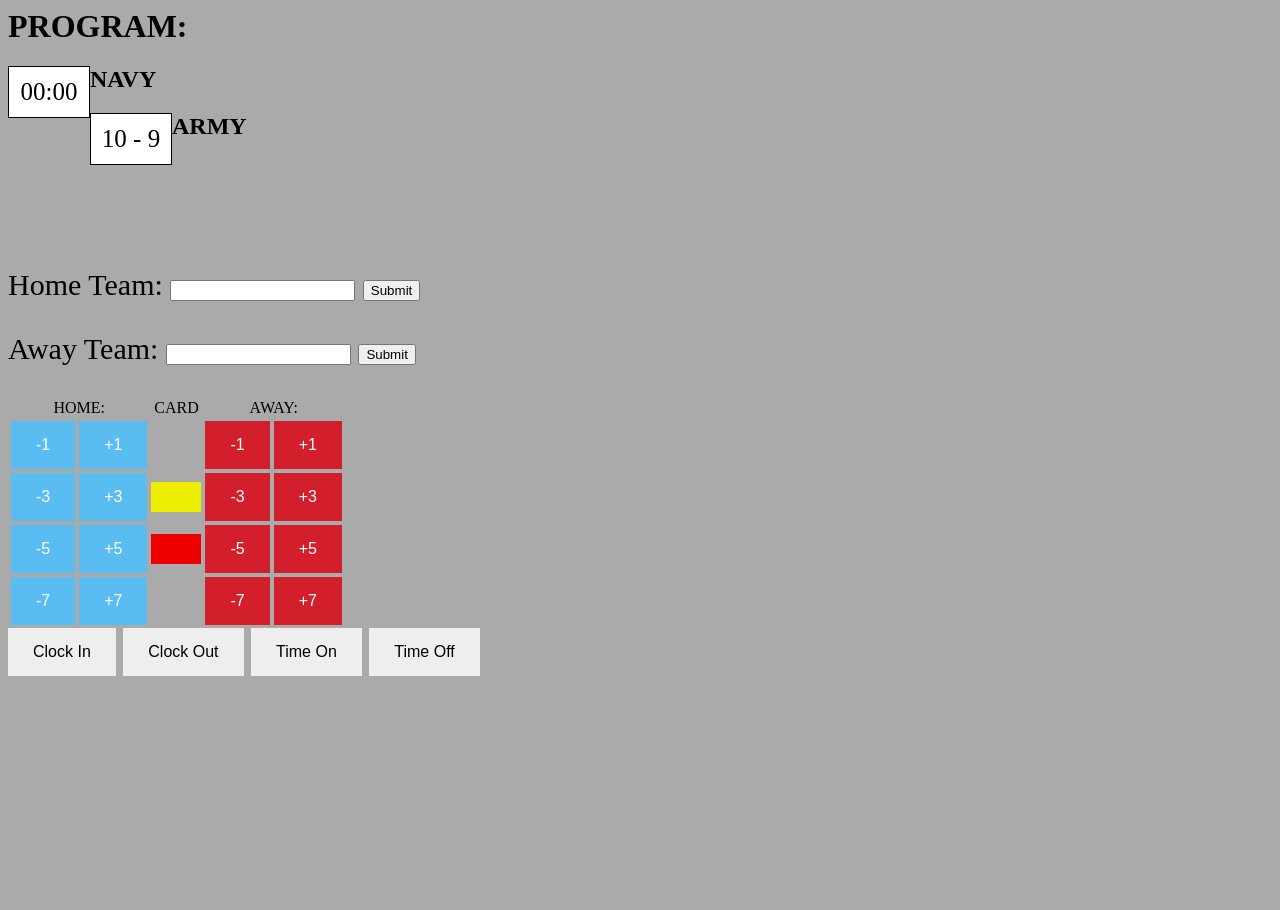
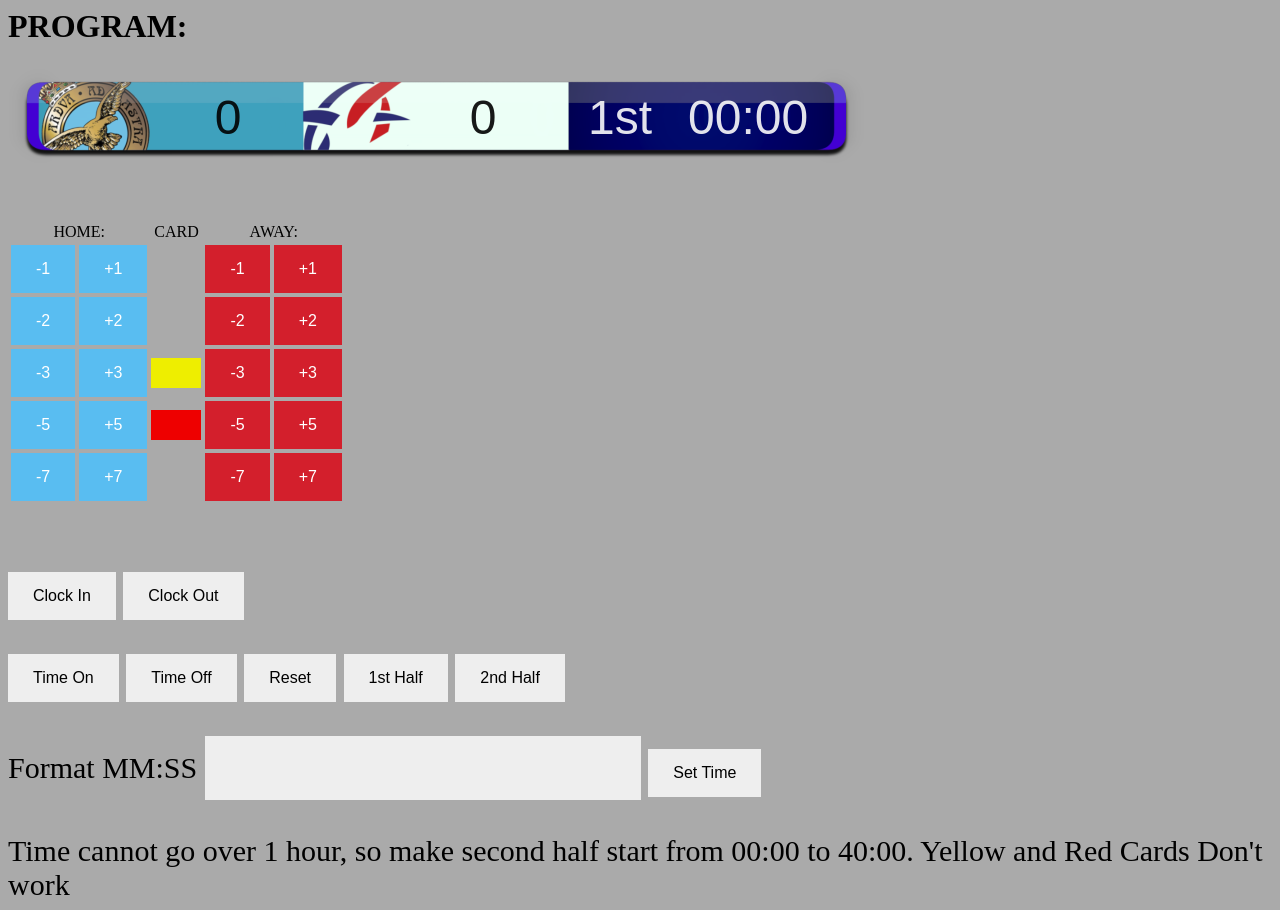
Before and after one commit to simontheu/quizNightLive, a website: page updater.html in a window 1280 px wide. Before the commit the page ends 800 px from the top, so only its background shows below. Drawn offline with nearby package versions, Linux system fonts and the light colour scheme; no server answers.

Commit message:
Ready for weds, still needs cards, anims, over 59 mins time etc

```diff
--- a/index.html
+++ b/index.html
@@ -1,12 +1,14 @@
 <link rel="stylesheet" href="styles.css">
 <script src="/socket.io/socket.io.js"></script>
+<script src="/node_modules/easytimer/dist/easytimer.min.js"></script>
 <script src="index_script.js"></script>
-<script src="lib/easytimer/dist/easytimer.min.js"></script>
+
 
 <div class="relative" id="scoreClockDiv">
     <img src="/media/clock_static.png" width="857" height="100" alt="" id="clockScoreBackground">
 
-    <p class="absolute-text">1st 00:00</a> </p>
+    <p class="absolute-half" id="halfIndicator">1st</a> </p>
+    <p class="absolute-time" id="clockTime">00:00</a> </p>
     <p class="absolute-left-score" id="homeScoreVal">0</a> </p>
     <p class="absolute-right-score"id="awayScoreVal">0</a> </p>
 
--- a/styles.css
+++ b/styles.css
@@ -68,6 +68,16 @@
     cursor: pointer;
 }
 
+.timeAdjustText {
+    background-color:#eeeeee;
+    border: none;
+    color: rgb(0, 0, 0);
+    padding: 15px 25px;
+    text-align: center;
+    font-size: 30px;
+    cursor: pointer;
+}
+
 .bevelBoxScore
 {
     width: 80px;
@@ -119,7 +129,7 @@
     width:600px;
 }
 
-.absolute-text {
+.absolute-half {
     position:absolute;
     bottom:0;
     font-size:48px;
@@ -127,7 +137,20 @@
     color: rgba(251,251,251,0.9);
     background: rgba(251,251,251,0.0);
     top: -24px;
-    left: 589px;
+    left: 580px;
+    width:100%;
+    text-align:top-left;
+}
+
+.absolute-time {
+    position:absolute;
+    bottom:0;
+    font-size:48px;
+    font-family:"Arial";
+    color: rgba(251,251,251,0.9);
+    background: rgba(251,251,251,0.0);
+    top: -24px;
+    left: 680px;
     width:100%;
     text-align:top-left;
 }
--- a/updater.html
+++ b/updater.html
@@ -2,25 +2,21 @@
 <script src="/socket.io/socket.io.js"></script>
 <script src="updater_script.js"></script>
 <h1>PROGRAM:</h1>
-<section class="container">
-    <div class="bevelBoxScore">00:00</div>
-    <div class="bevelBoxHome"><h2>NAVY</h2></div>
-    <div class="bevelBoxScore">10 - 9 </div>
-    <div class="bevelBoxAway"><h2>ARMY</h2></div>
-</section>
-<br><br><br><br><br><br>
+
+<div class="relative" id="scoreClockDiv">
+    <img src="/media/clock_static.png" width="857" height="100" alt="" id="clockScoreBackground">
+
+    <p class="absolute-half" id="halfIndicator">1st</a> </p>
+    <p class="absolute-time" id="clockTime">00:00</a> </p>
+    <p class="absolute-left-score" id="homeScoreVal">0</a> </p>
+    <p class="absolute-right-score"id="awayScoreVal">0</a> </p>
+
+</div>
+
+<br><br><br>
 
 <div class="settings">
-    <form action="/somesocketaction">
-    Home Team:
-        <input name="hometeam" type="text">
-        <input type="submit">
-    </form>
-    <form action="/somesocketaction">
-    Away Team:
-        <input name="awayteam" type="text">
-        <input type="submit">
-    </form>
+
 <table style="text-align:center">
     <tr>
         <td>HOME:</td><td>CARD</td><td>AWAY:</td>
@@ -30,6 +26,12 @@
             <button class="homeButton" onclick="homeScore('+1')">+1</button></td><td></td><td>
             <button class="awayButton" onclick="awayScore('-1')">-1</button>
             <button class="awayButton" onclick="awayScore('+1')">+1</button></td>
+    </tr>
+    <tr>
+        <td><button class="homeButton" onclick="homeScore('-2')">-2</button>
+            <button class="homeButton" onclick="homeScore('+2')">+2</button></td><td></td><td>
+            <button class="awayButton" onclick="awayScore('-2')">-2</button>
+            <button class="awayButton" onclick="awayScore('+2')">+2</button></td>
     </tr>
     <tr>
         <td><button class="homeButton" onclick="homeScore('-3')">-3</button>
@@ -54,9 +56,20 @@
              <button class="awayButton" onclick="awayScore('+7')">+7</button></td>
         </tr>
 </table>
-
+<br><br>
 <button class="genericButton" onclick="clockAnim('1')">Clock In</button>
 <button class="genericButton" onclick="clockAnim('0')">Clock Out</button>
-
+<br><br>
 <button class="genericButton" onclick="clockTime('1')">Time On</button>
 <button class="genericButton" onclick="clockTime('0')">Time Off</button>
+<button class="genericButton" onclick="clockTime('2')">Reset</button>
+<button class="genericButton" onclick="halfUpdate('1')">1st Half</button>
+<button class="genericButton" onclick="halfUpdate('2')">2nd Half</button><br><br>
+Format MM:SS
+<input class="timeAdjustText" id="timeAdjustText"></input>
+<button class="genericButton" onclick="timeAdjust()">Set Time</button>
+<br>
+<br>
+Time cannot go over 1 hour, so make second half start from 00:00 to 40:00.
+Yellow and Red Cards Don't work
+</div>
--- a/updater_script.js
+++ b/updater_script.js
@@ -1,21 +1,47 @@
 var socket = io();
 
+
+//Outgoing updates to index
 function homeScore(scoreChange) {
-  console.log("Home " + scoreChange);
   socket.emit('homeScore',scoreChange);
 }
 
 function awayScore(scoreChange) {
-  console.log("Away " + scoreChange);
   socket.emit('awayScore',scoreChange);
 }
 
 function clockAnim(direction) {
-  console.log("ClockAnim:" + direction);
   socket.emit('clockAnim',direction);
 }
 
 function clockTime(action) {
-  console.log("clockTime:" + action);
   socket.emit('clockTime',action);
 }
+
+function halfUpdate(half) {
+  socket.emit('halfUpdate',half);
+}
+
+function timeAdjust() {
+  //Send the text box value
+  var adjust = document.getElementById("timeAdjustText").value;
+  socket.emit("timeAdjust", adjust);
+}
+
+//Echos back to the updater
+
+socket.on('timeAnnounce', function(msg){
+  document.getElementById("clockTime").textContent =  msg;
+});
+
+socket.on('halfAnnounce', function(msg){
+  document.getElementById("halfIndicator").textContent =  msg;
+});
+
+socket.on('awayScoreUpdate', function(msg){
+  document.getElementById("awayScoreVal").textContent =  msg;
+});
+
+socket.on('homeScoreUpdate', function(msg){
+  document.getElementById("homeScoreVal").textContent =  msg;
+});
```
Also changed, not shown: index.js (+22 -8 lines), index_script.js (+49 -5 lines), score_clock.html (added, +8 -0 lines).
